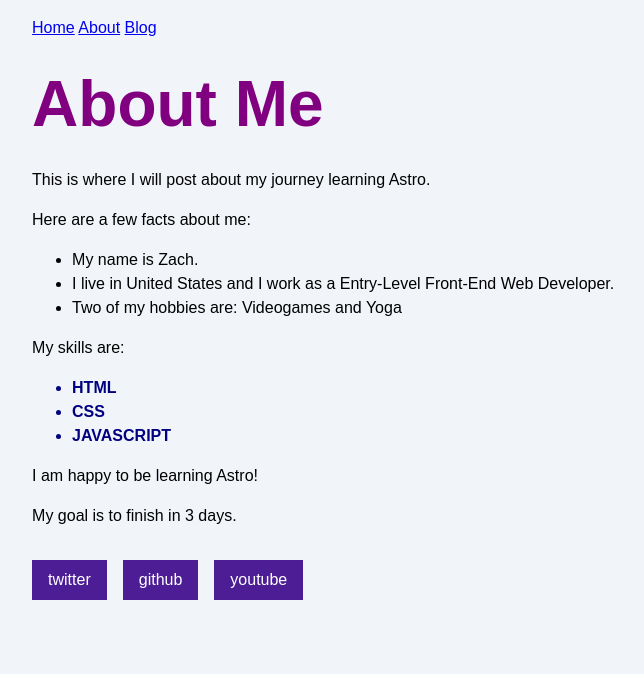
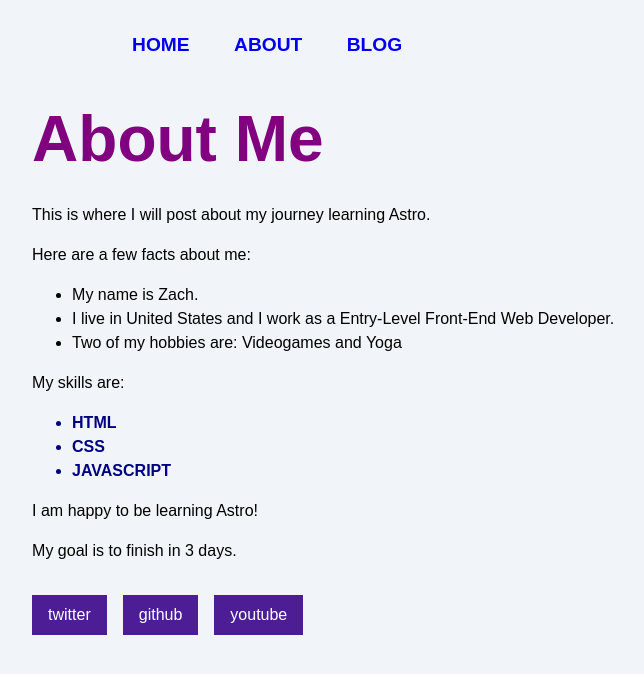
Before and after one commit to zxtch99/personal-site, an Astro site: page /about in a window 1280 px wide. Shown: the whole page, without its empty margins (268-912 px from the left). Built offline with nearby package versions, Linux system fonts and the light colour scheme; Astro itself is replaced by a stand-in of ours.

Commit message:
Made header component that includes navigation

```diff
--- /dev/null
+++ b/src/components/Header.astro
@@ -0,0 +1,9 @@
+---
+import Navigation from "./Navigation.astro";
+---
+
+<header>
+    <nav>
+        <Navigation />
+    </nav>
+</header>
--- a/src/components/Navigation.astro
+++ b/src/components/Navigation.astro
@@ -1,5 +1,7 @@
 ---
 ---
-<a href="/">Home</a>
-<a href="/about/">About</a>
-<a href="/blog/">Blog</a>
+<div class="nav-links">
+    <a href="/">Home</a>
+    <a href="/about/">About</a>
+    <a href="/blog/">Blog</a>
+</div>
--- a/src/pages/about.astro
+++ b/src/pages/about.astro
@@ -1,6 +1,6 @@
 ---
 import '../styles/global.css';
-import Navigation from '../components/Navigation.astro';
+import Header from '../components/Header.astro';
 import Footer from '../components/Footer.astro';
 
 const pageTitle = "About Me";
@@ -44,7 +44,7 @@
           </style>
 	</head>
 	<body>
-		<Navigation />
+		<Header />
 
 		<h1>{pageTitle}</h1>
         <p>This is where I will post about my journey learning Astro.</p>
--- a/src/pages/blog.astro
+++ b/src/pages/blog.astro
@@ -1,6 +1,6 @@
 ---
 import '../styles/global.css';
-import Navigation from '../components/Navigation.astro';
+import Header from '../components/Header.astro';
 import Footer from '../components/Footer.astro';
 
 const pageTitle = "Blog Archive";
@@ -15,7 +15,7 @@
 		<title>{pageTitle}</title>
 	</head>
 	<body>
-		<Navigation />
+		<Header />
 
 		<h1>{pageTitle}</h1>
 		<p>This is where I will post about my blog posts</p>
--- a/src/pages/index.astro
+++ b/src/pages/index.astro
@@ -1,6 +1,6 @@
 ---
 import '../styles/global.css';
-import Navigation from '../components/Navigation.astro';
+import Header from '../components/Header.astro';
 import Footer from '../components/Footer.astro';
 
 const pageTitle = "Home";
@@ -15,7 +15,7 @@
 		<title>{pageTitle}</title>
 	</head>
 	<body>
-		<Navigation />
+		<Header />
 		<h1>{pageTitle}</h1>
 		<h1>My Astro Site</h1>
 		<p>This is the home page where I will introduce myself</p>
--- a/src/styles/global.css
+++ b/src/styles/global.css
@@ -19,3 +19,48 @@
     margin: 1rem 0;
     font-size: 2.5rem;
   }
+
+  /* nav styles */
+
+.nav-links {
+    width: 100%;
+    top: 5rem;
+    left: 48px;
+    background-color: #ff9776;
+    display: none;
+    margin: 0;
+  }
+
+  .nav-links a {
+    display: block;
+    text-align: center;
+    padding: 10px 0;
+    text-decoration: none;
+    font-size: 1.2rem;
+    font-weight: bold;
+    text-transform: uppercase;
+  }
+
+  .nav-links a:hover, a:focus {
+    background-color: #ff9776;
+  }
+
+  .expanded {
+    display: unset;
+  }
+
+  @media screen and (min-width: 636px) {
+    .nav-links {
+      margin-left: 5em;
+      display: block;
+      position: static;
+      width: auto;
+      background: none;
+    }
+
+    .nav-links a {
+      display: inline-block;
+      padding: 15px 20px;
+    }
+
+  }
```
